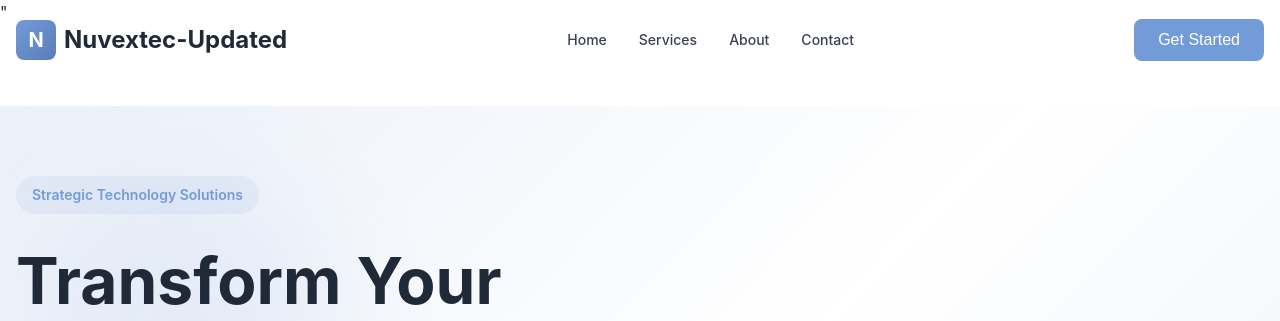
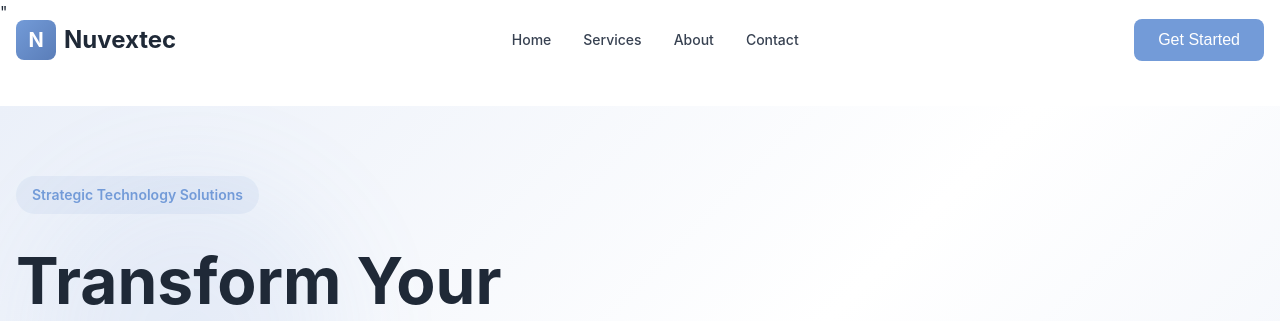
Before and after one commit to Nitheesh-7/Nuvextec-repo, a plain HTML site: page index.html in a window 1280 px wide. Shown: the top 321 px of the page. Drawn offline with Linux system fonts and the light colour scheme.

Commit message:
removed the updates

```diff
--- a/index.html
+++ b/index.html
@@ -1326,7 +1326,7 @@
             <div class="header-content">
                 <div class="logo" onclick="navigate('home')">
                     <div class="logo-icon">N</div>
-                    <span class="logo-text">Nuvextec-Updated</span>
+                    <span class="logo-text">Nuvextec</span>
                 </div>
 
                 <nav id="desktop-nav">
```
